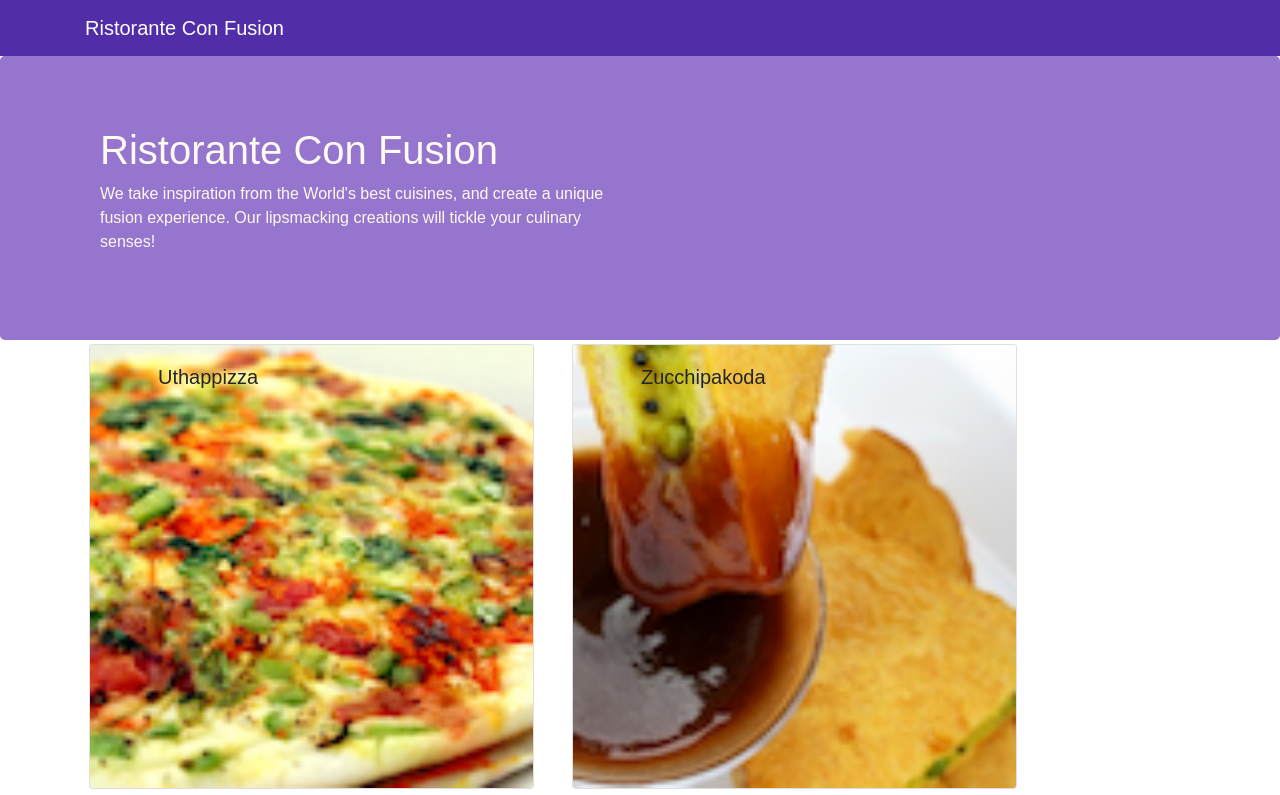
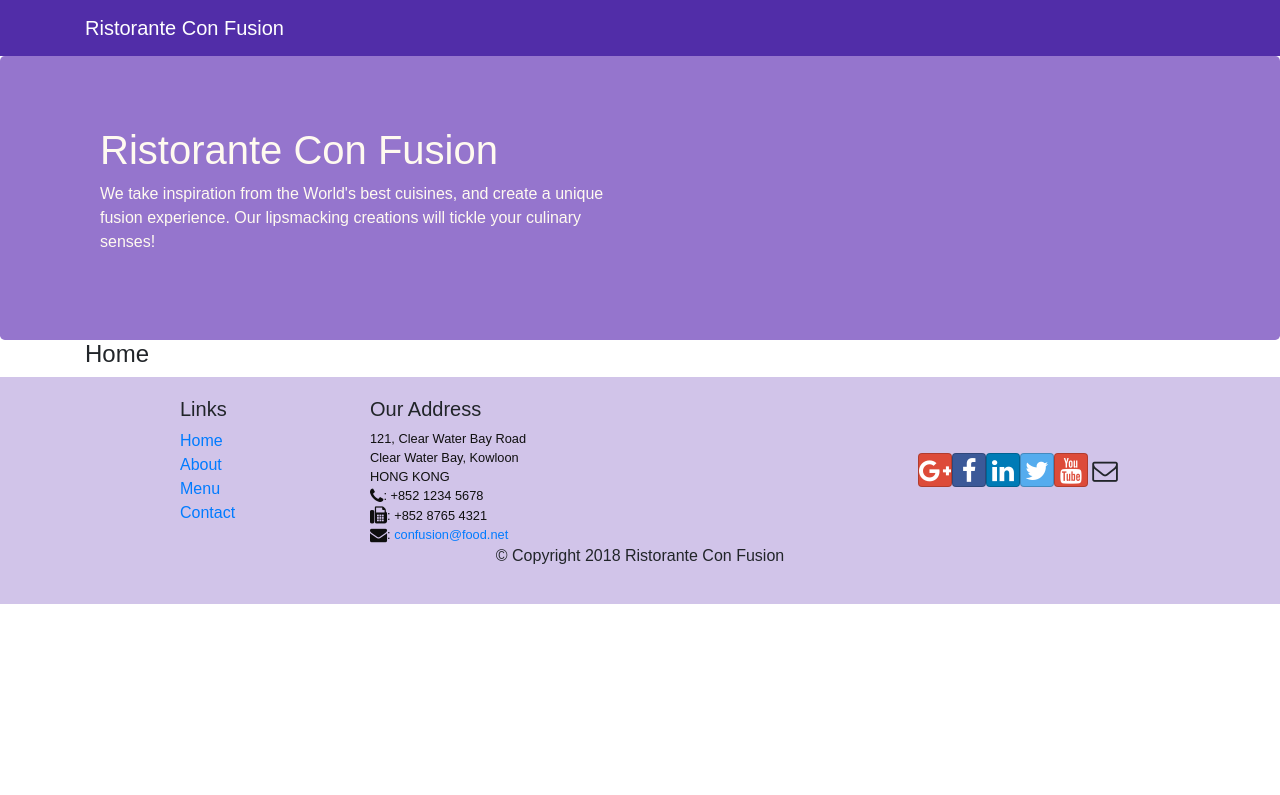
Before and after one commit to ptenteromano/first-react-app, a React (Create React App) app: page /home in a window 1280 px wide. Shown: the top 795 px of the page. Built offline with nearby package versions, Linux system fonts and the light colour scheme.

Commit message:
React Router added to project

```diff
--- a/package.json
+++ b/package.json
@@ -9,6 +9,7 @@
     "react": "^16.4.1",
     "react-dom": "^16.4.1",
     "react-popper": "0.9.2",
+    "react-router-dom": "4.2.2",
     "react-scripts": "1.1.4",
     "reactstrap": "5.0.0"
   },
--- a/src/App.js
+++ b/src/App.js
@@ -1,14 +1,18 @@
 import React, { Component } from 'react';
 import Main from './components/MainComponent';
 import './App.css';
+import { BrowserRouter } from 'react-router-dom';
 
 class App extends Component {
 
   render() {
     return (
-      <div>
-        <Main />
-      </div>
+      // BrowserRouter adds React Router
+      <BrowserRouter>
+        <div>
+          <Main />
+        </div>
+      </BrowserRouter>
     );
   }
 }
--- /dev/null
+++ b/src/components/HomeComponent.js
@@ -0,0 +1,11 @@
+import React from 'react';
+
+function Home(props) {
+  return (
+    <div className="container">
+      <h4>Home</h4>
+    </div>
+  );
+}
+
+export default Home;
--- a/src/components/MainComponent.js
+++ b/src/components/MainComponent.js
@@ -1,11 +1,13 @@
 // main container for application
 
 import React, { Component } from 'react';
+import Home from './HomeComponent';
 import Menu from './MenuComponent';
 import DishDetail from './DishDetailComponent';
 import Header from './HeaderComponent';
 import Footer from './FooterComponent';
 import { DISHES } from '../shared/dishes';
+import { Switch, Route, Redirect } from 'react-router-dom';
 
 class Main extends Component {
 
@@ -13,23 +15,29 @@
     super(props);
 
     this.state = {
-      dishes: DISHES,
-      selectedDish: null
+      dishes: DISHES
     };
   }
 
-  onDishSelect(dishId) {
-    this.setState({ selectedDish: dishId });
-  }
+  render() {
 
-  render() {
+    const HomePage = () => {
+      return (
+        <Home />
+      );
+    };
+
     return (
       <div>
         <Header />
-        <Menu dishes={this.state.dishes}
-          onClick={(dishId) => this.onDishSelect(dishId)} />
-        <DishDetail
-          dish={this.state.dishes.filter((dish) => dish.id === this.state.selectedDish)[0]} />
+
+        <Switch>
+          <Route path="/home" component={HomePage} />
+          <Route exact path="/menu" component={() => <Menu dishes={this.state.dishes} /> } />
+          {/* redirect stops any unknown routes from being accessed */}
+          <Redirect to="/home" />
+        </Switch>
+
         <Footer />
       </div>
     );
```
Also changed, not shown: 1 other file (tests, documents, lock files or other folders).
